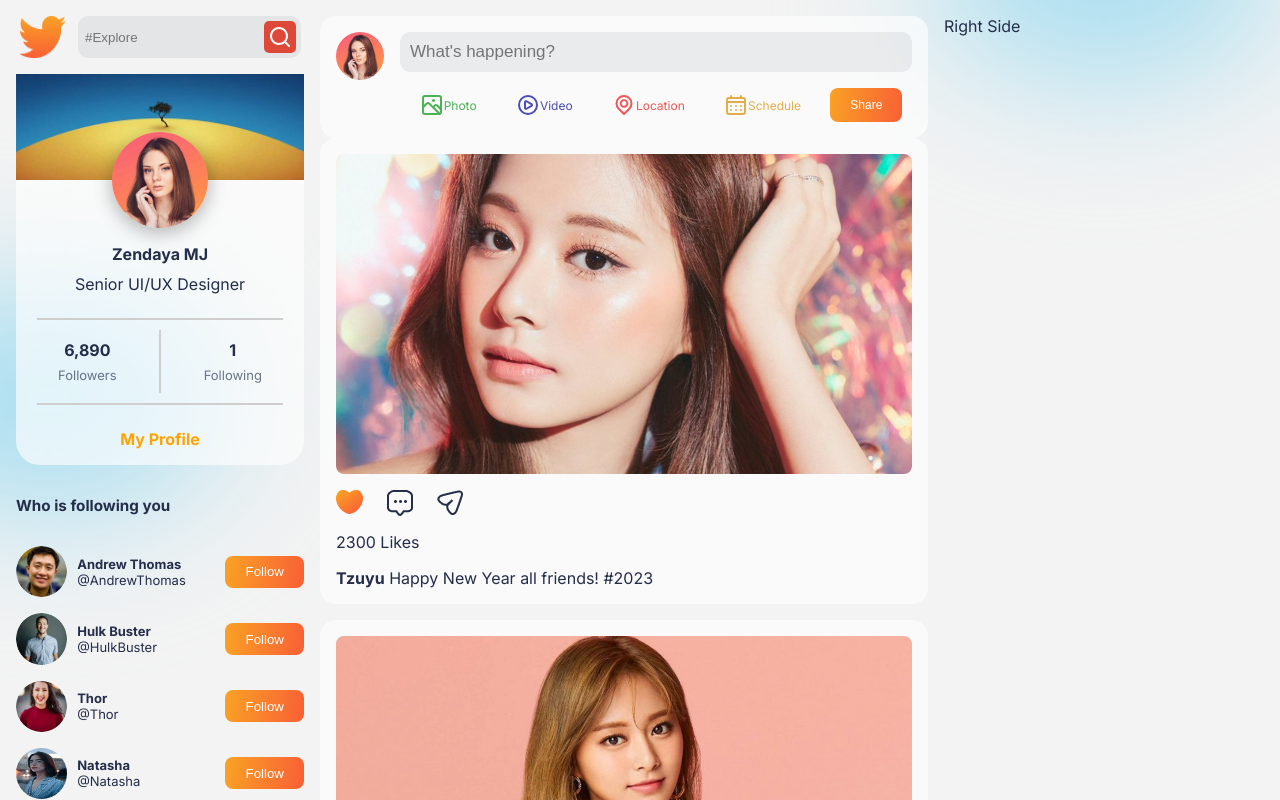
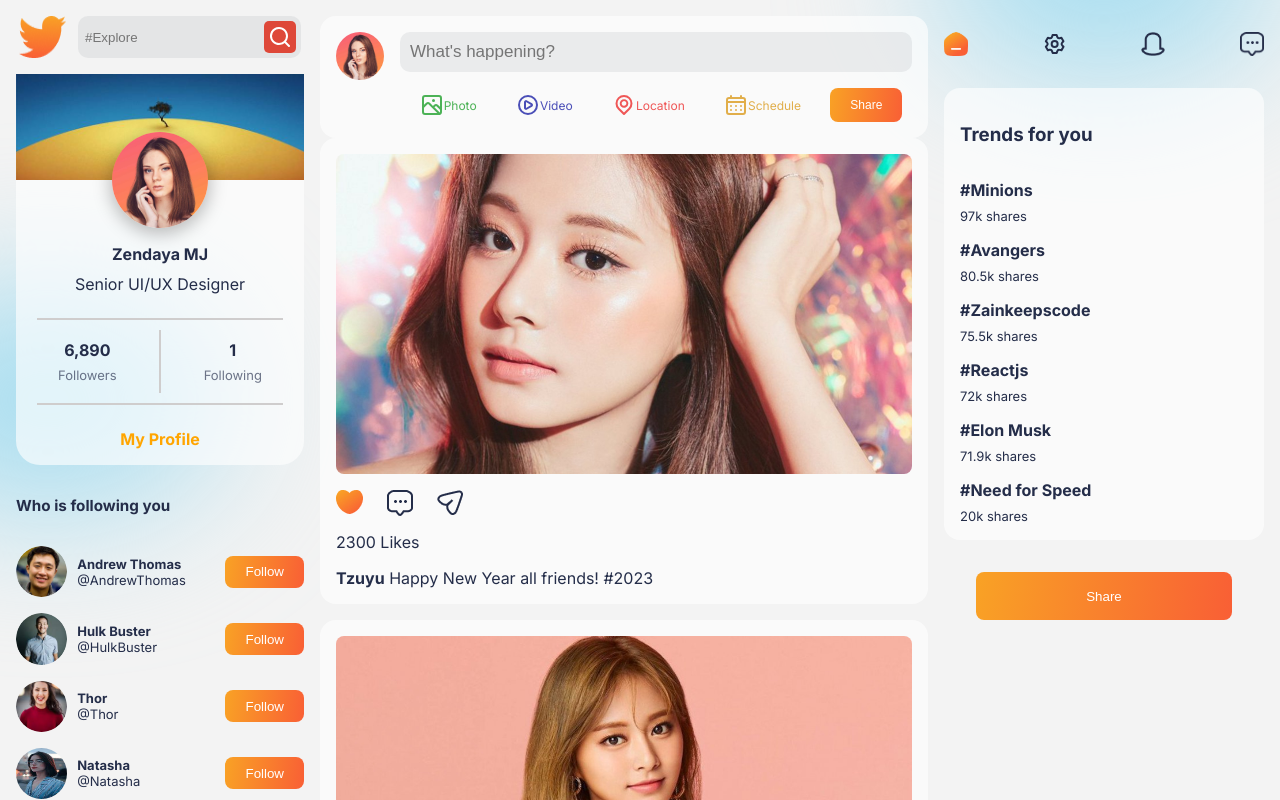
Before and after one commit to mohammedmurshid/Connectify-frontend, a React (Create React App) app: page / in a window 1280 px wide. Shown: the top 800 px of the page. Built offline with nearby package versions, Linux system fonts and the light colour scheme.

Commit message:
trends section done

```diff
--- /dev/null
+++ b/src/Data/TrendData.js
@@ -0,0 +1,26 @@
+export const TrendData = [
+  {
+    name: "Minions",
+    shares: 97,
+  },
+  {
+    name: "Avangers",
+    shares: 80.5,
+  },
+  {
+    name: "Zainkeepscode",
+    shares: 75.5,
+  },
+  {
+    name: "Reactjs",
+    shares: 72,
+  },
+  {
+    name: "Elon Musk",
+    shares: 71.9,
+  },
+  {
+    name: "Need for Speed",
+    shares: 20,
+  },
+];
--- /dev/null
+++ b/src/components/RightSide/RightSide.css
@@ -0,0 +1,22 @@
+.RightSide {
+    display: flex;
+    flex-direction: column;
+    gap: 2rem;
+}
+
+.navIcons {
+    margin-top: 1rem;
+    display: flex;
+    justify-content: space-between;
+}
+
+.navIcons>img {
+    width: 1.5rem;
+    height: 1.5rem;
+}
+
+.share-button {
+    height: 3rem;
+    width: 80%;
+    align-self: center;
+}
--- /dev/null
+++ b/src/components/RightSide/RightSide.jsx
@@ -0,0 +1,26 @@
+import React from "react";
+import "./RightSide.css";
+import Home from "../../img/home.png";
+import Notification from "../../img/noti.png";
+import Comment from "../../img/comment.png";
+import { UilSetting } from "@iconscout/react-unicons";
+import TrendCard from "../TrendCard/TrendCard";
+
+const RightSide = () => {
+  return (
+    <div className="RightSide">
+      <div className="navIcons">
+        <img src={Home} alt="" />
+        <UilSetting />
+        <img src={Notification} alt="" />
+        <img src={Comment} alt="" />
+      </div>
+
+      <TrendCard />
+
+      <button className="button share-button">Share</button>
+    </div>
+  );
+};
+
+export default RightSide;
--- /dev/null
+++ b/src/components/TrendCard/TrendCard.css
@@ -0,0 +1,23 @@
+.TrendCard {
+    display: flex;
+    flex-direction: column;
+    gap: 1rem;
+    background-color: var(--cardColor);
+    padding: 1rem;
+    border-radius: 1rem;
+    padding-left: 1rem;
+}
+
+.trend {
+    display: flex;
+    flex-direction: column;
+    gap: 0.5rem;
+}
+
+.trend>span:nth-of-type(1) {
+    font-weight: bold;
+}
+
+.trend>span:nth-of-type(2) {
+    font-size: 13px
+}
--- /dev/null
+++ b/src/components/TrendCard/TrendCard.jsx
@@ -0,0 +1,21 @@
+import React from "react";
+import "./TrendCard.css";
+import { TrendData } from "../../Data/TrendData";
+
+const TrendCard = () => {
+  return (
+    <div className="TrendCard">
+      <h3>Trends for you</h3>
+      {TrendData.map((trend, id) => {
+        return (
+          <div className="trend">
+            <span>#{trend.name}</span>
+            <span>{trend.shares}k shares</span>
+          </div>
+        );
+      })}
+    </div>
+  );
+};
+
+export default TrendCard;
--- a/src/pages/home/Home.jsx
+++ b/src/pages/home/Home.jsx
@@ -2,13 +2,14 @@
 import "./Home.css";
 import ProfileSide from "../../components/ProfileSide/ProfileSide";
 import PostSide from "../../components/PostSide/PostSide";
+import RightSide from "../../components/RightSide/RightSide";
 
 const Home = () => {
   return (
     <div className="Home">
       <ProfileSide />
       <PostSide />
-      <div className="rightSide">Right Side</div>
+      <RightSide />
     </div>
   );
 };
```
